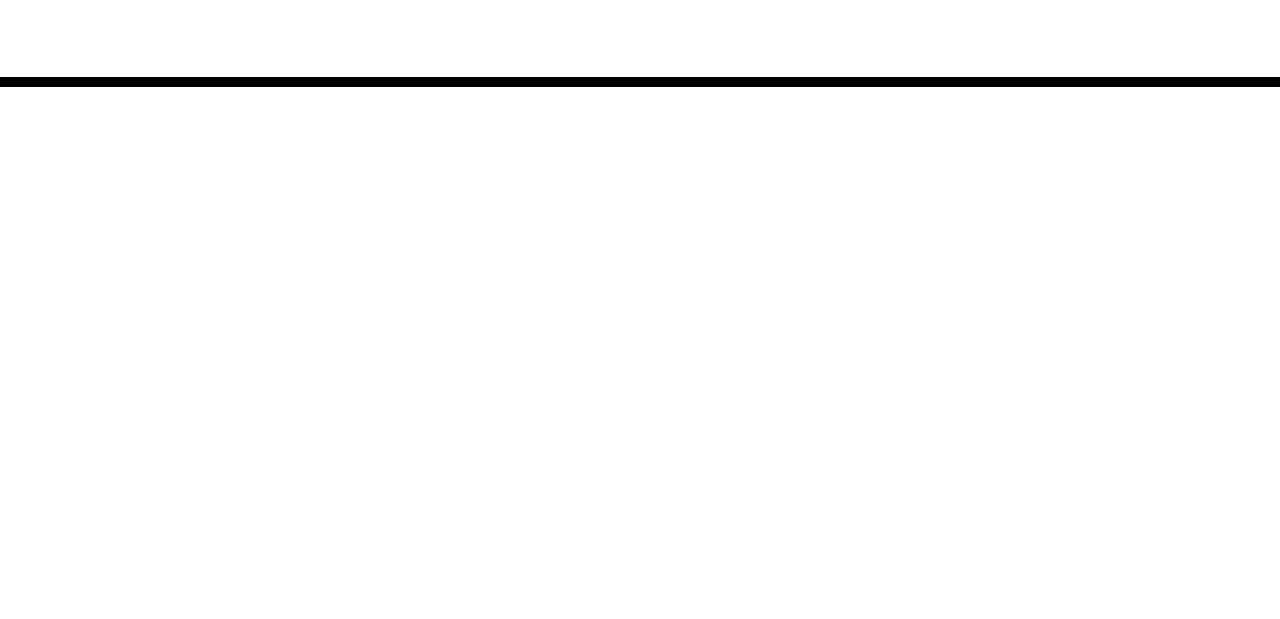
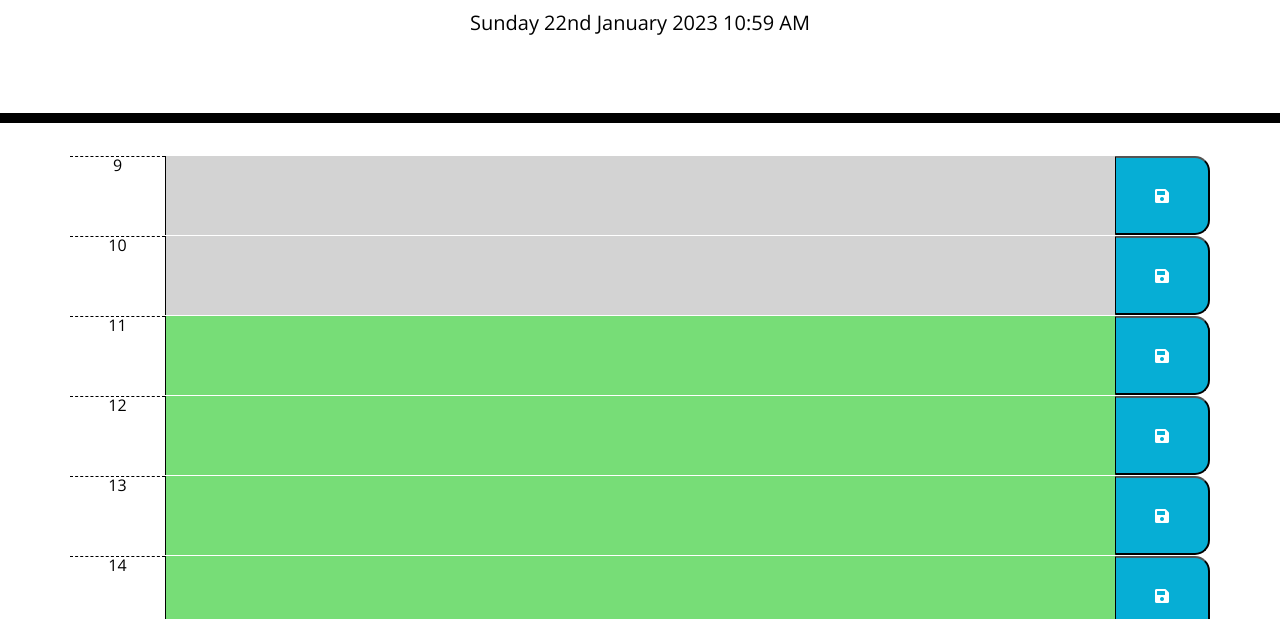
Before and after one commit to wmohammad83/work-day-scheduler, a plain HTML site: page index.html in a window 1280 px wide. Shown: the part 181-800 px from the top of the page. Drawn offline with nearby package versions, Linux system fonts and the light colour scheme; files that its build step writes are made by us from their sources.

Commit message:
jQuery added to add the timeblocks and current date and time

```diff
--- a/assets/js/script.js
+++ b/assets/js/script.js
@@ -0,0 +1,81 @@
+// =========================================================================
+// MOMENT JS SETTING THE DATE
+// =========================================================================
+var today = moment();
+$("#currentDay").text(today.format("dddd Do MMMM YYYY LT"));
+
+// =========================================================================
+// SELECTING THE CONTAINER
+// =========================================================================
+
+var hour = today.format();
+
+console.log(hour);
+
+{
+  /* <div class="row time-block">
+        <div class="col-md-1 hour">9am</div>
+        <textarea class="col-md-10 description past"></textarea>
+        <button class="col-md-1 saveBtn"><i class="fa fa-save"></i></button>
+</div> */
+}
+
+var planner = $("#planner");
+
+function dayPlanner(start, end) {
+  for (var i = start; i <= end; i++) {
+    var eventTime = moment({
+      h: i,
+    });
+
+    // new block
+    var timeblock = $("<div>");
+    timeblock.attr("class", "row time-block");
+
+    // colum
+    var colum = $("<div>");
+    colum.attr("class", "col-md-1 hour");
+    colum.text(i);
+
+    // textarea
+    var txt = $("<textarea>");
+
+    txt.attr("class", "col-md-10 description");
+
+    if (eventTime.isBefore(hour)) {
+      console.log("hello this is from the funtion");
+      txt.attr("class", "past col-md-10 description");
+    }
+    if (eventTime.isSame(hour)) {
+      txt.attr("class", "present col-md-10 description");
+      console.log("time is the same");
+    }
+    if (eventTime.isAfter(hour)) {
+      txt.attr("class", "future col-md-10 description");
+    }
+
+    var btn = $("<button>");
+    btn.attr("class", "col-md-1 saveBtn");
+
+    var fa = $("<i>");
+    fa.attr("class", "fa fa-save");
+
+    btn.append(fa);
+
+    timeblock.append(colum);
+    timeblock.append(txt);
+    timeblock.append(btn);
+    planner.append(timeblock);
+  }
+}
+
+dayPlanner(9, 22);
+
+var beginningTime = moment({
+  h: 8,
+});
+var endTime = moment({
+  h: 9,
+});
+
+console.log(beginningTime.isBefore(beginningTime));
--- a/index.html
+++ b/index.html
@@ -18,7 +18,7 @@
       href="https://fonts.googleapis.com/css?family=Open+Sans&display=swap"
       rel="stylesheet"
     />
-    <link rel="stylesheet" href="style.css" />
+    <link rel="stylesheet" href="./assets/css/style.css" />
     <title>Work Day Scheduler</title>
   </head>
 
```
